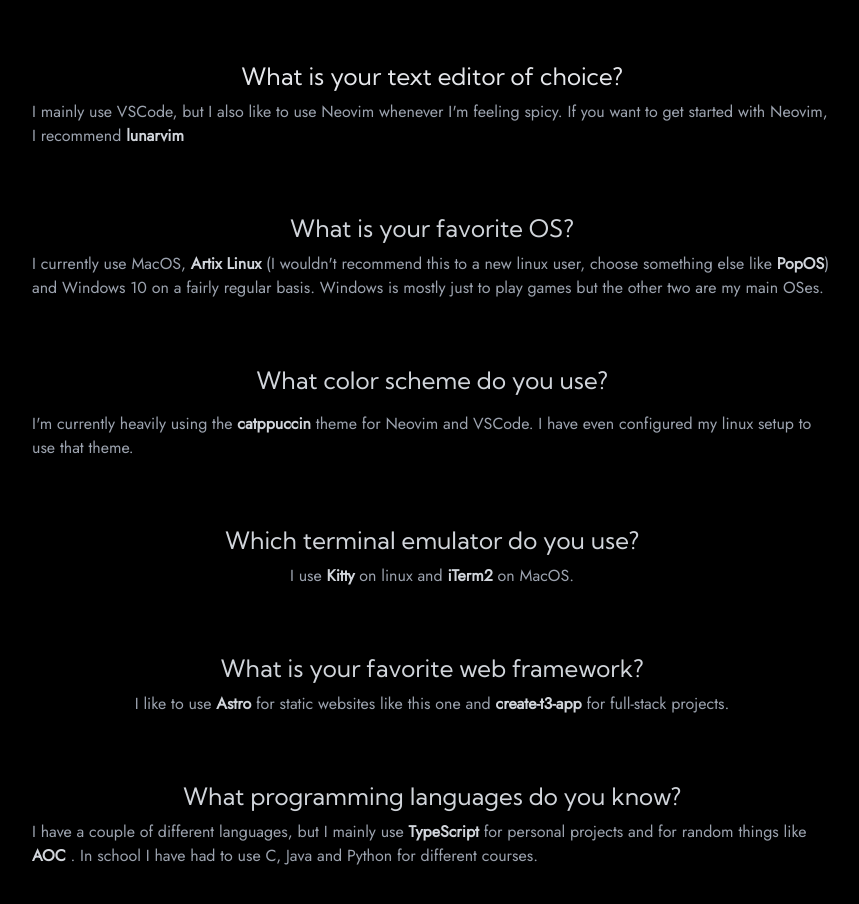
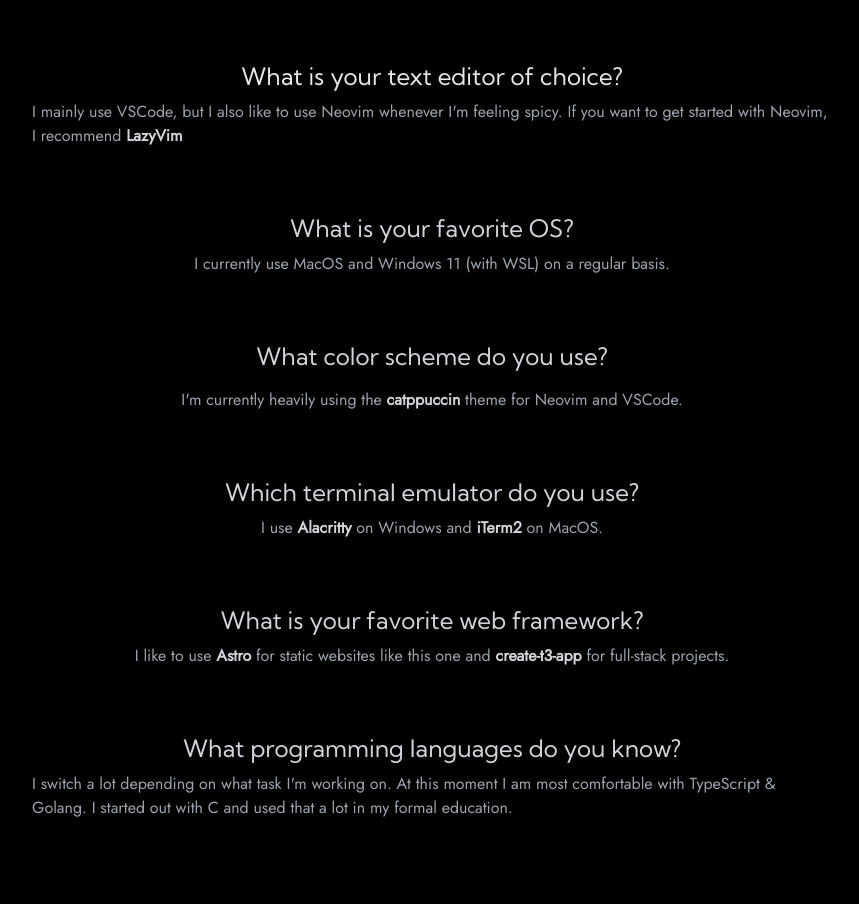
Before and after one commit to Dirivial/personal-site, an Astro site: page /faq in a window 1280 px wide. Shown: the part 300-1204 px from the top of the page, without its empty margins (208-1067 px from the left). Built offline with nearby package versions, Linux system fonts and the light colour scheme; Astro itself is replaced by a stand-in of ours.

Commit message:
Updated questions to match my current feelings/thoughts

```diff
--- a/src/pages/faq.astro
+++ b/src/pages/faq.astro
@@ -54,7 +54,7 @@
               <a
                 class="font-bold text-gray-300"
                 target="_blank"
-                href="https://www.lunarvim.org/">lunarvim</a
+                href="https://www.lazyvim.org/">LazyVim</a
               >
             </p>
           </div>
@@ -63,17 +63,7 @@
               What is your favorite OS?
             </h3>
             <p class="text-gray-400">
-              I currently use MacOS, <a
-                class="font-bold text-gray-300"
-                target="_blank"
-                href="https://artixlinux.org/">Artix Linux</a
-              > (I wouldn't recommend this to a new linux user, choose something
-              else like <a
-                class="font-bold text-gray-300"
-                target="_blank"
-                href="https://pop.system76.com/">PopOS</a
-              >) and Windows 10 on a fairly regular basis. Windows is mostly
-              just to play games but the other two are my main OSes.
+              I currently use MacOS and Windows 11 (with WSL) on a regular basis.
             </p>
           </div>
           <div class="flex flex-col space-y-4 items-center w-3/4">
@@ -85,8 +75,7 @@
                 class="font-bold text-gray-300"
                 target="_blank"
                 href="https://github.com/catppuccin">catppuccin</a
-              > theme for Neovim and VSCode. I have even configured my linux
-              setup to use that theme.
+              > theme for Neovim and VSCode.
             </p>
           </div>
 
@@ -98,8 +87,8 @@
               I use <a
                 class="font-bold text-gray-300"
                 target="_blank"
-                href="https://sw.kovidgoyal.net/kitty/">Kitty</a
-              > on linux and <a
+                href="https://alacritty.org/">Alacritty</a
+              > on Windows and <a
                 class="font-bold text-gray-300"
                 target="_blank"
                 href="https://iterm2.com/">iTerm2</a
@@ -129,16 +118,8 @@
               What programming languages do you know?
             </h3>
             <p class="text-gray-400">
-              I have a couple of different languages, but I mainly use <a
-                class="font-bold text-gray-300"
-                target="_blank"
-                href="https://www.typescriptlang.org/">TypeScript</a
-              > for personal projects and for random things like <a
-                class="font-bold text-gray-300"
-                target="_blank"
-                href="https://adventofcode.com/">AOC</a
-              > . In school I have had to use C, Java and Python for different
-              courses.
+              I switch a lot depending on what task I'm working on. At this moment I am most comfortable with TypeScript & Golang.
+              I started out with C and used that a lot in my formal education.
             </p>
           </div>
         </div>
```
